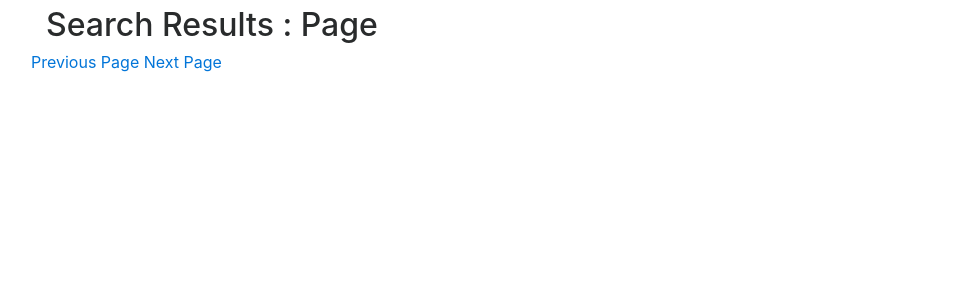
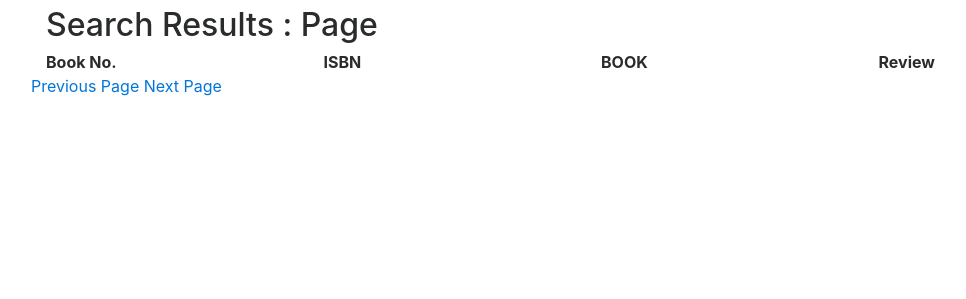
Before and after one commit to darshilthakore/bookification, a Flask app: template templates/books.html in a window 1280 px wide. Shown: the part 36-335 px from the top of the page, without its empty margins (54-1020 px from the left). Run offline with Flask 2, Linux system fonts and the light colour scheme; the template is opened without the code that fills it, so the values that code supplies are empty; some libraries are stand-ins or nearby versions.

Commit message:
updated neway for displaying search results

```diff
--- a/application.py
+++ b/application.py
@@ -73,29 +73,30 @@ def logout():
 
 @app.route("/register", methods=["POST"])
 def register():
-	return redirect(url_for('newuser'))
-
-
+	return render_template("register.html")
 
 @app.route("/search/<int:pageno>", methods=["POST","GET"])
 def search(pageno):
 	if request.method == "POST":
 		search_text = request.form.get("search")
+		page = pageno
 		items_per_page = 20
-		page = pageno
+		start_pos = 1 if page == 1 else items_per_page*(page-1)+1
 		if search_text == '':
-			books = db.execute("SELECT * FROM books").fetchall()
-			start_pos = 0 if page == 1 else items_per_page*(page-1)
-			return render_template("books.html", page=page, books=books, start_pos=start_pos, items_per_page=items_per_page)
-		books = db.execute("SELECT * from books WHERE isbn LIKE '%:search_text%' OR title LIKE '%:search_text%' OR author LIKE '%:search_text%'", {"search_text": search_text})
+			books = db.execute("SELECT * FROM books WHERE no BETWEEN :start_pos AND :start_pos+19",{"start_pos":start_pos}).fetchall()
+
+			return render_template("books.html", books=books,page=page)
+		books = db.execute("SELECT * from books WHERE isbn LIKE '%:search_text%' OR title LIKE '%:search_text%' OR author LIKE '%:search_text%'", {"search_text": search_text}).fetchall()
+
+
 
 @app.route("/next/<int:pageno>")
 def next(pageno):
 	page = pageno
 	items_per_page = 20
-	books = db.execute("SELECT * FROM books").fetchall()
-	start_pos = 0 if page == 1 else items_per_page*(page-1)
-	return render_template("books.html", page=page, books=books, start_pos=start_pos, items_per_page=items_per_page)
+	start_pos = 1 if page == 1 else items_per_page*(page-1)+1
+	books = db.execute("SELECT * FROM books WHERE no BETWEEN :start_pos AND :start_pos+19",{"start_pos":start_pos}).fetchall()
+	return render_template("books.html", page=page, books=books)
 
 @app.route("/review", methods=["POST","GET"])
 def review():
--- a/templates/books.html
+++ b/templates/books.html
@@ -8,11 +8,18 @@ Page {{ page }}
 
 	<div class="container">
 		<h2>Search Results : Page {{ page }}</h2>
-		{% for i in range(start_pos, start_pos+items_per_page) %}
 			<div class="row">
-				<div class="col-sm-4"> {{ books[i].isbn }}</div>
-				<div class="col-sm-4">{{ books[i].title }} by {{ books[i].author }}, {{ books[i].year }}</div>
-				<div class="col-sm-4"><a href="{{ url_for('review') }}">Review</a></div>
+				<div class="col-sm-3"><b>Book No.</b></div>
+				<div class="col-sm-3"><b>ISBN</b></div>
+				<div class="col-sm-3"><b>BOOK</b></div>
+				<div class="col-sm-3"><b>Review</b></div>
+			</div>
+		{% for book in books %}
+			<div class="row">
+				<div class="col-sm-3">{{ book.no }}</div>
+				<div class="col-sm-3">{{ book.isbn }}</div>
+				<div class="col-sm-3">{{ book.title }} by {{ book.author }}, {{ book.year }}</div>
+				<div class="col-sm-3"><a href="{{ url_for('review') }}">Review</a></div>
 			</div>
 		{% endfor %}
 
```
Also changed, not shown: commands.txt (+17 -0 lines), 2 other files.
